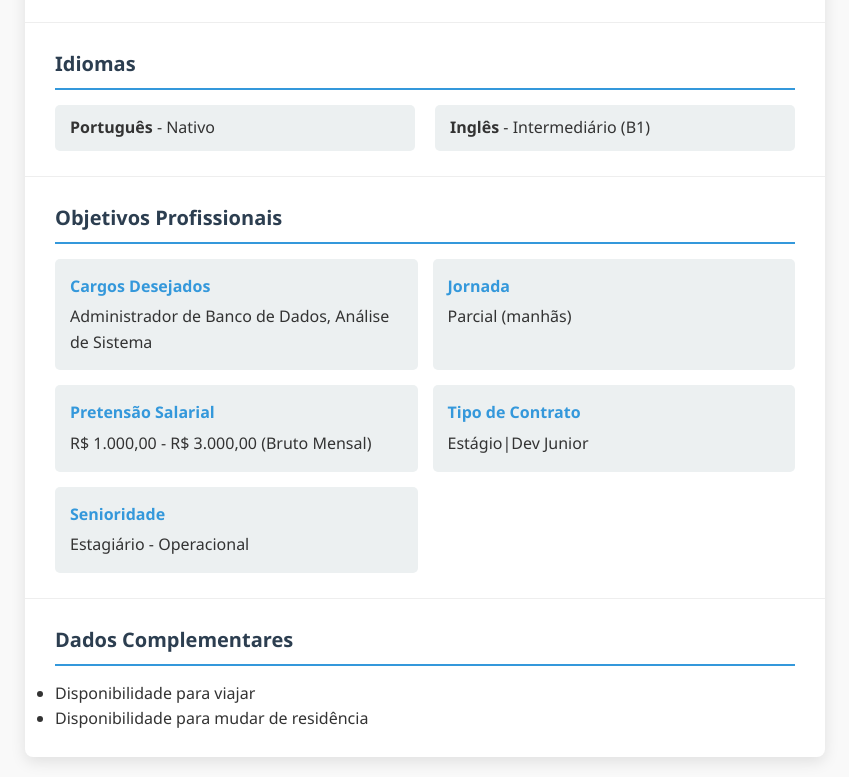
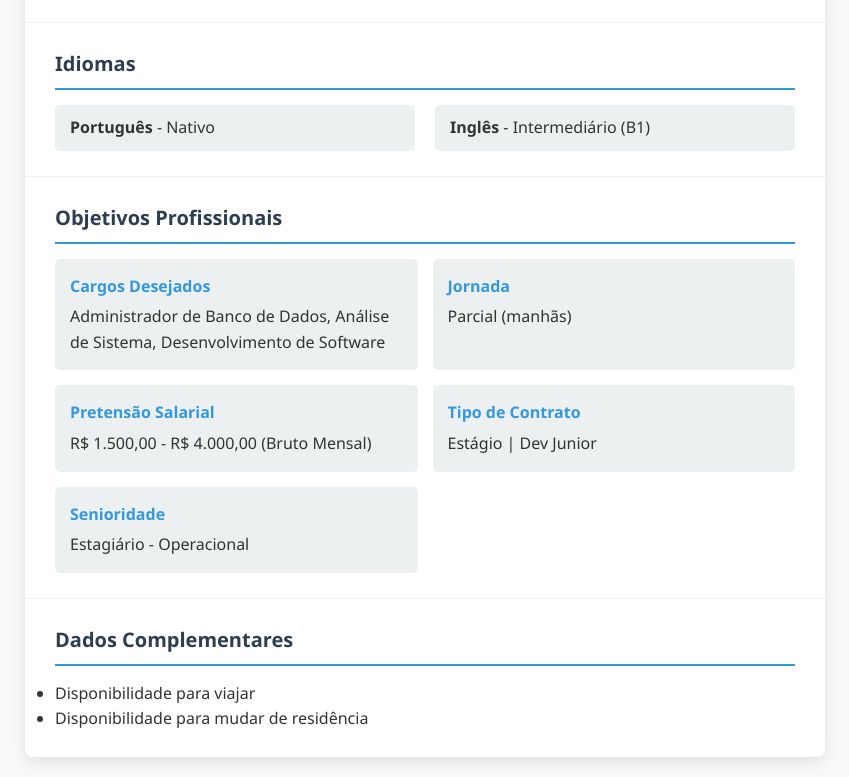
Before and after one commit to SrNyck/meu_curriculo, a plain HTML site: page index.html in a window 1280 px wide. Shown: the part 972-1749 px from the top of the page, without its empty margins (215-1064 px from the left). Drawn offline with Linux system fonts and the light colour scheme.

Commit message:
index.html

```diff
--- a/index.html
+++ b/index.html
@@ -69,7 +69,7 @@
             <div class="objectives">
                 <div class="objective-item">
                     <h4>Cargos Desejados</h4>
-                    <p>Administrador de Banco de Dados, Análise de Sistema</p>
+                    <p>Administrador de Banco de Dados, Análise de Sistema, Desenvolvimento de Software</p>
                 </div>
                 <div class="objective-item">
                     <h4>Jornada</h4>
@@ -77,11 +77,11 @@
                 </div>
                 <div class="objective-item">
                     <h4>Pretensão Salarial</h4>
-                    <p>R$ 1.000,00 - R$ 3.000,00 (Bruto Mensal)</p>
+                    <p>R$ 1.500,00 - R$ 4.000,00 (Bruto Mensal)</p>
                 </div>
                 <div class="objective-item">
                     <h4>Tipo de Contrato</h4>
-                    <p>Estágio|Dev Junior</p>
+                    <p>Estágio | Dev Junior</p>
                 </div>
                 <div class="objective-item">
                     <h4>Senioridade</h4>
```
